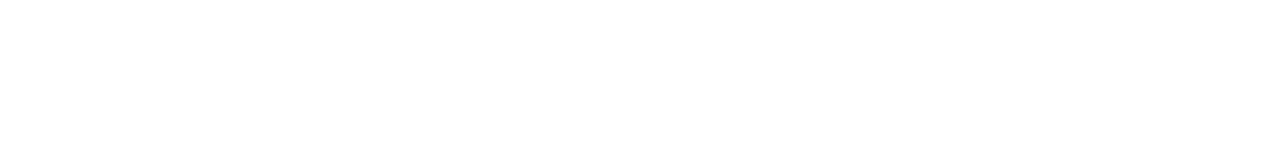
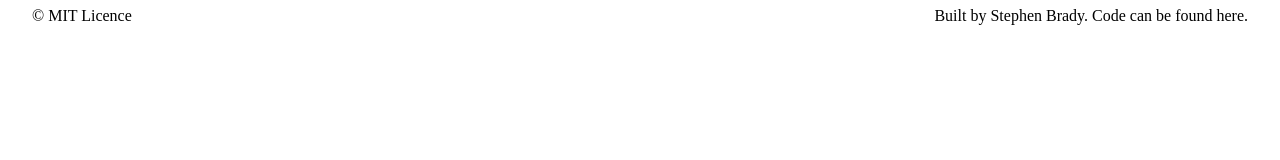
Before and after one commit to amazinglynormal/kanban-dashboard, a website: page src/index.html in a window 1280 px wide. Drawn offline with Linux system fonts and the light colour scheme.

Commit message:
feat: add footer

```diff
--- a/src/global.css
+++ b/src/global.css
@@ -0,0 +1,18 @@
+* {
+  box-sizing: border-box;
+  margin: 0;
+  padding: 0;
+}
+
+a {
+  color: inherit;
+  text-decoration: none;
+}
+
+footer {
+  height: 2rem;
+  display: flex;
+  padding: 1rem 2rem;
+  justify-content: space-between;
+  align-items: center;
+}
--- a/src/index.html
+++ b/src/index.html
@@ -7,5 +7,14 @@
     <script src="index.js"></script>
     <title>Kanban-ish</title>
   </head>
-  <body></body>
+  <body>
+    <footer>
+      <p>&copy; MIT Licence</p>
+      <p>
+        Built by <a href="https://github.com/amazinglynormal">Stephen Brady</a>.
+        Code can be found
+        <a href="https://github.com/amazinglynormal/kanban-dashboard">here</a>.
+      </p>
+    </footer>
+  </body>
 </html>
```
